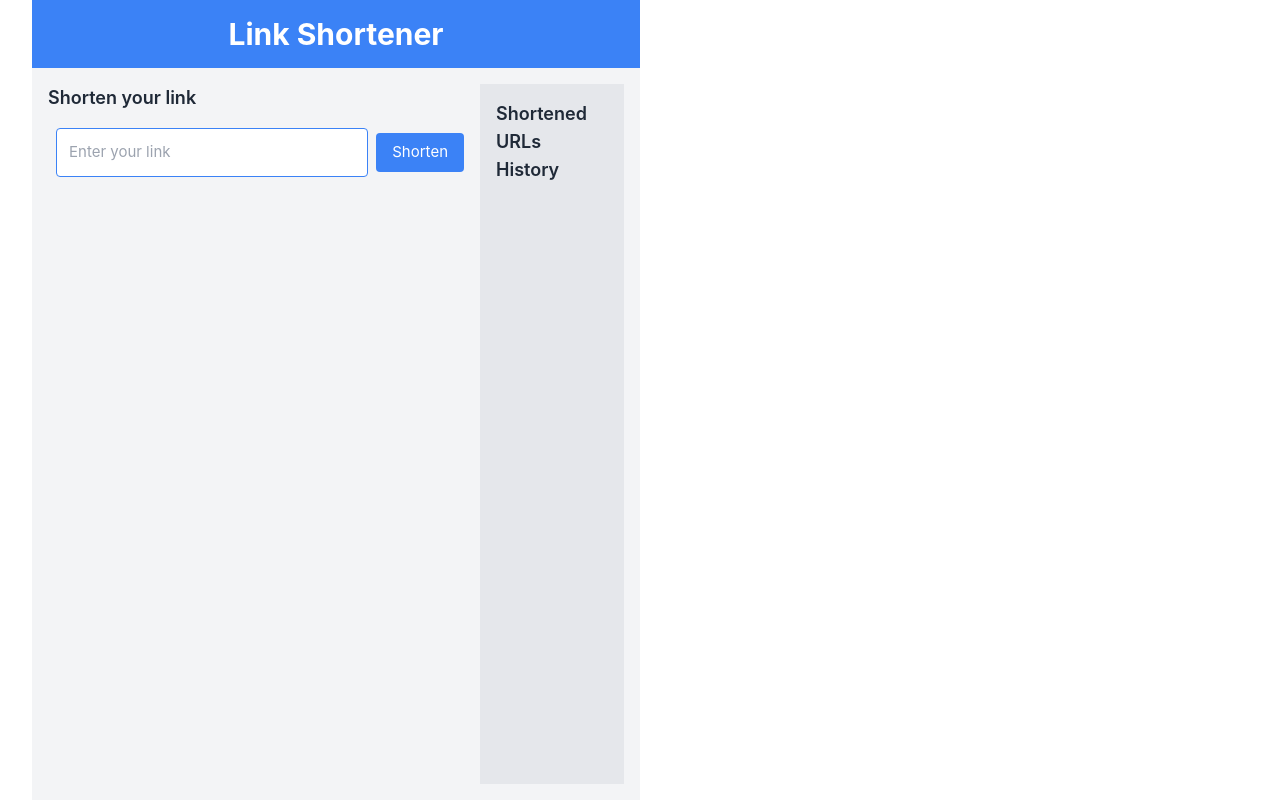
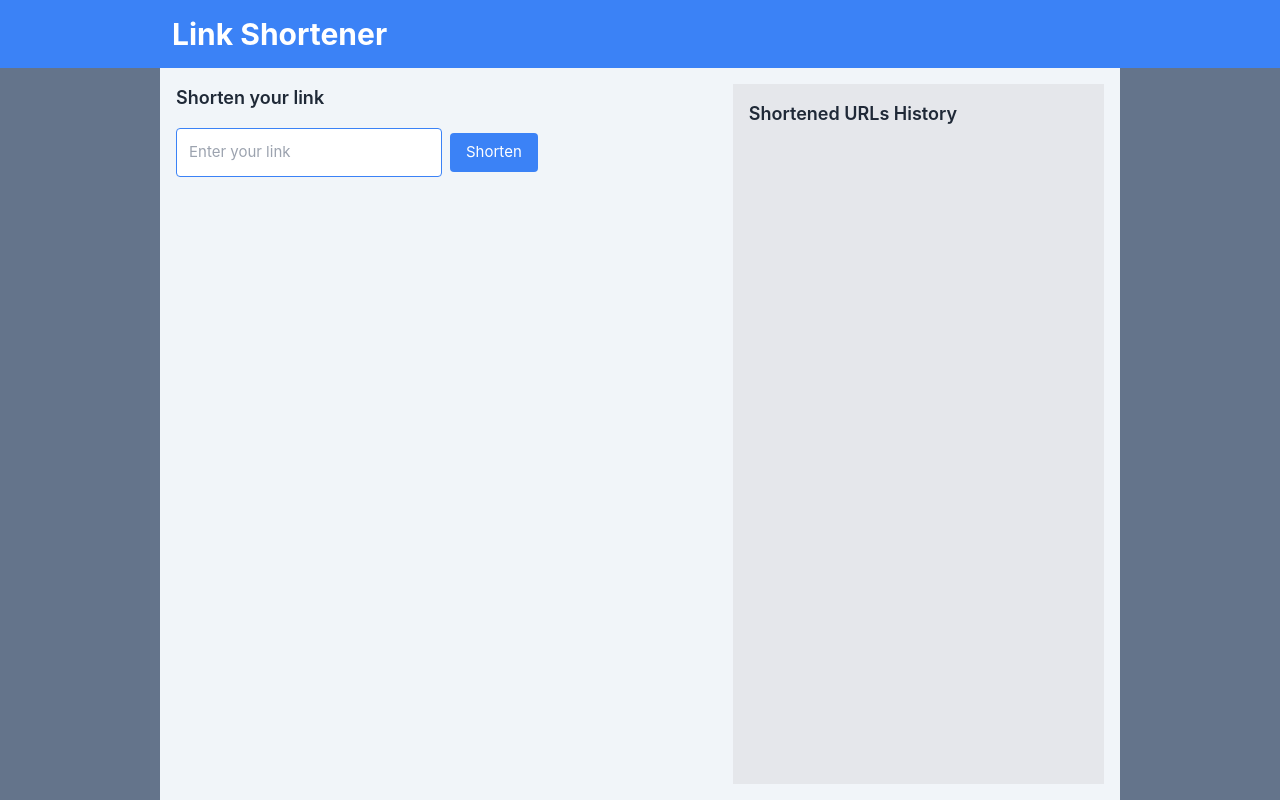
Before and after one commit to ivanrubin10/LinkSnip, a Vue app: page / in a window 1280 px wide. Built offline with nearby package versions, Linux system fonts and the light colour scheme.

Commit message:
(feature): added copy button and changed UI

```diff
--- a/src/App.vue
+++ b/src/App.vue
@@ -1,23 +1,27 @@
 <template>
-  <div class="flex flex-col min-h-screen bg-gray-100">
-    <header class="bg-blue-500 text-white p-4 text-center">
-      <h1 class="text-3xl font-bold">Link Shortener</h1>
+  <div class="flex flex-col min-h-screen bg-gray-100 bg-slate-500">
+    <header class="bg-blue-500 text-white p-4">
+      <h1 class="text-3xl font-bold w-3/4 mx-auto">Link Shortener</h1>
     </header>
-    <main class="flex-1 p-4 flex flex-col md:flex-row">
+    <main class="flex-1 p-4 flex flex-col md:flex-row mx-auto w-3/4 bg-slate-100">
       <section class="shorten-section flex-1 md:mr-4 mb-4 md:mb-0">
         <h2 class="text-lg font-semibold mb-4 text-gray-800">Shorten your link</h2>
-        <form @submit.prevent="shortenLink" class="flex flex-col md:flex-row items-center space-y-4 md:space-y-0 md:space-x-2">
+        <form @submit.prevent="shortenLink" class="flex flex-col md:flex-row items-center space-y-4 md:space-y-0 md:w-3/5">
           <label for="originalLink" class="sr-only">Original Link:</label>
           <input type="url" id="originalLink" v-model="originalLink" required placeholder="Enter your link" class="flex-1 p-3 border border-blue-500 rounded focus:outline-none focus:border-blue-700" />
-          <button type="submit" class="px-4 py-2 bg-blue-500 text-white rounded hover:bg-blue-700 focus:outline-none focus:bg-blue-700">Shorten</button>
+          <button type="submit" class="px-4 py-2 bg-blue-500 text-white rounded hover:bg-blue-700 focus:outline-none focus:bg-blue-700 ml-2">Shorten</button>
         </form>
       </section>
 
-      <aside class="history-sidebar w-full md:w-1/4 p-4 bg-gray-200">
+      <aside class="history-sidebar w-full md:w-2/5 p-4 bg-gray-200">
         <h2 class="text-lg font-semibold mb-4 text-gray-800">Shortened URLs History</h2>
         <ul>
-          <li v-for="(shortLink, index) in shortenedLinks" :key="index" class="text-blue-500 hover:underline mb-2">
-            <a :href="shortLink.shortened" target="_blank">{{ shortLink.shortened }}</a>
+          <li v-for="(shortLink, index) in shortenedLinks" :key="index" class="mb-2">
+            <div class="flex items-center space-x-2">
+              <a :href="shortLink.shortened" target="_blank" class="text-blue-500 hover:underline">{{ shortLink.shortened }}</a>
+              <button @click="copyToClipboard(shortLink.shortened)" class="px-2 py-1 bg-blue-500 text-white rounded hover:bg-blue-700 focus:outline-none focus:bg-blue-700">Copy</button>
+              <p class="text-gray-600">{{ shortLink.original.substring(0, 35) + '...' }}</p>
+            </div>
           </li>
         </ul>
       </aside>
@@ -74,6 +78,16 @@ async function shortenLink(): Promise<void> {
     }
   }
 }
+function copyToClipboard(link: string): void {
+  const textArea = document.createElement('textarea');
+  textArea.value = link;
+  document.body.appendChild(textArea);
+  textArea.select();
+  document.execCommand('copy');
+  document.body.removeChild(textArea);
+
+  console.log('Link copied to clipboard');
+}
 </script>
 
 
--- a/src/assets/main.css
+++ b/src/assets/main.css
@@ -1,9 +1,7 @@
 @import './base.css';
 
 #app {
-  max-width: 1280px;
-  margin: 0 auto;
-  padding: 2rem;
+  width: 100%;
   font-weight: normal;
 }
 
@@ -26,10 +24,4 @@ a,
     display: flex;
     place-items: center;
   }
-
-  #app {
-    display: grid;
-    grid-template-columns: 1fr 1fr;
-    padding: 0 2rem;
-  }
 }
```
